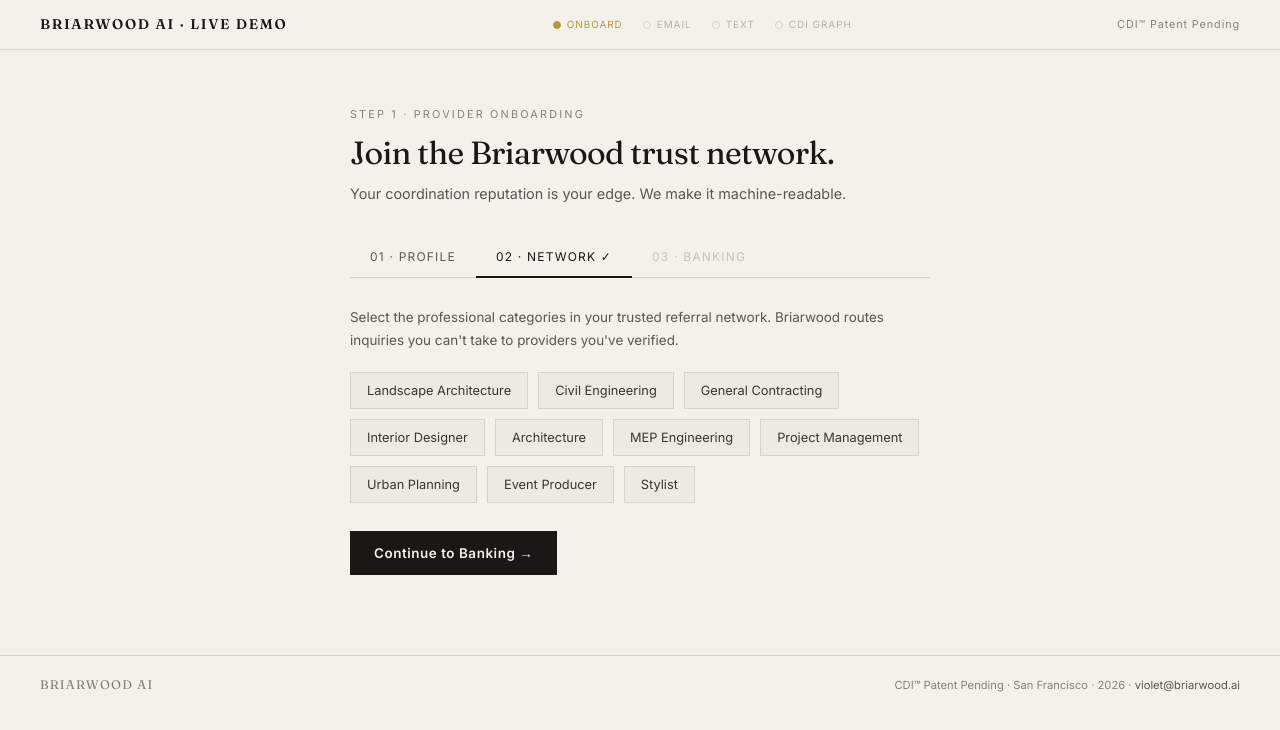
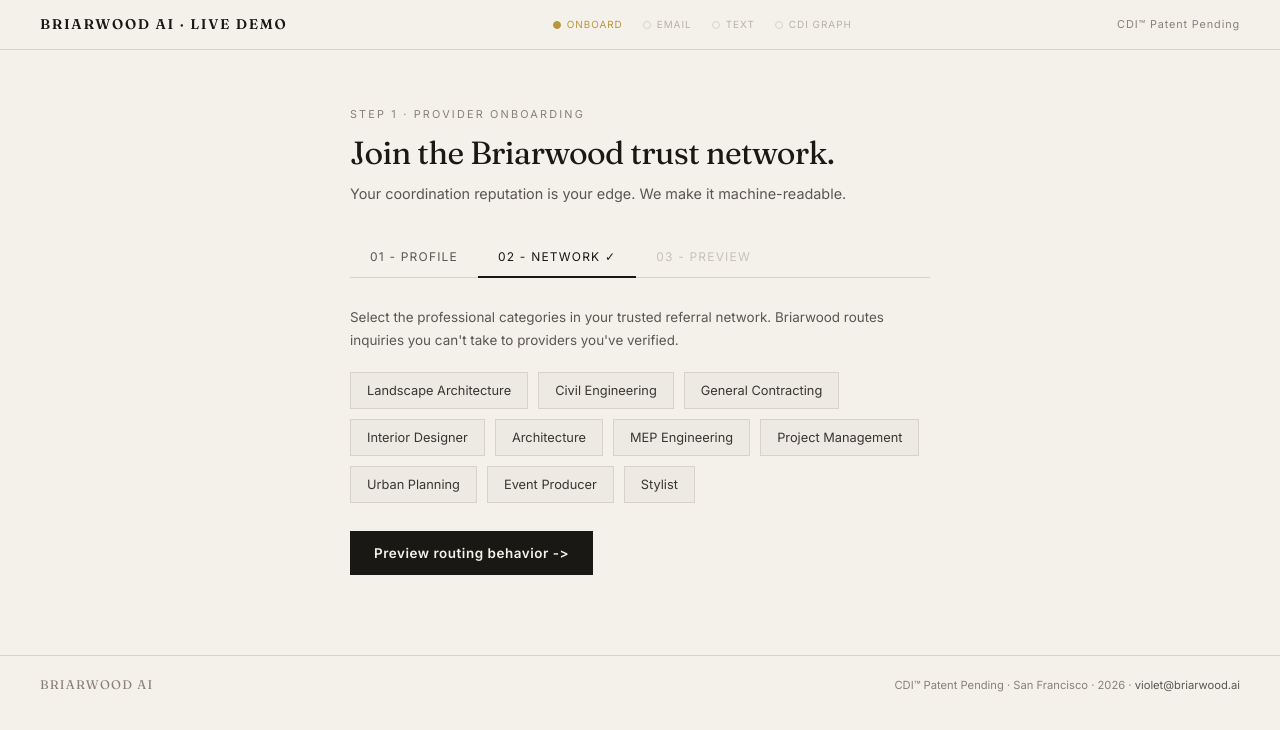
Before and after one commit to violetclaire/letain, a React (Vite) app in the folder client/: page /demo/briarwood in a window 1280 px wide. Both pictures are taken after a click on the button "Continue to Network →". Shown: the top 730 px of the page. Built offline with nearby package versions, Linux system fonts and the light colour scheme.

Commit message:
Defer banking from Briarwood demo onboarding

```diff
--- a/client/src/pages/BriarwoodDemo.tsx
+++ b/client/src/pages/BriarwoodDemo.tsx
@@ -28,8 +28,8 @@ const NETWORKS = ["Landscape Architecture", "Civil Engineering", "General Contra
 // ── STEP 0: Onboarding ───────────────────────────────────────────────────────
 
 function OnboardStep({ onNext }: { onNext: (data: { name: string; phone: string; email: string }) => void }) {
-  const [tab, setTab] = useState<"profile" | "network" | "bank">("profile");
-  const [form, setForm] = useState({ name: "", phone: "", email: "", network: [] as string[], routing: "", account: "", bank: "" });
+  const [tab, setTab] = useState<"profile" | "network" | "preview">("profile");
+  const [form, setForm] = useState({ name: "", phone: "", email: "", network: [] as string[] });
   const [profileDone, setProfileDone] = useState(false);
   const [networkDone, setNetworkDone] = useState(false);
 
@@ -45,10 +45,10 @@ function OnboardStep({ onNext }: { onNext: (data: { name: string; phone: string;
 
       {/* Tab nav */}
       <div style={{ display: "flex", borderBottom: "1px solid #d8d2c8", marginBottom: 28, gap: 0 }}>
-        {(["profile", "network", "bank"] as const).map((t, i) => {
-          const labels = ["01 · Profile", "02 · Network", "03 · Banking"];
-          const done = (t === "network" && profileDone) || (t === "bank" && networkDone);
-          const locked = (t === "network" && !profileDone) || (t === "bank" && !networkDone);
+        {(["profile", "network", "preview"] as const).map((t, i) => {
+          const labels = ["01 - Profile", "02 - Network", "03 - Preview"];
+          const done = (t === "network" && profileDone) || (t === "preview" && networkDone);
+          const locked = (t === "network" && !profileDone) || (t === "preview" && !networkDone);
           return (
             <button key={t} onClick={() => !locked && setTab(t)} style={{
               padding: "10px 20px", background: "none", border: "none",
@@ -92,27 +92,34 @@ function OnboardStep({ onNext }: { onNext: (data: { name: string; phone: string;
               }}>{n}</div>
             ))}
           </div>
-          <button style={BTNINK} onClick={() => { setNetworkDone(true); setTab("bank"); }}>Continue to Banking →</button>
+          <button style={BTNINK} onClick={() => { setNetworkDone(true); setTab("preview"); }}>Preview routing behavior -&gt;</button>
         </div>
       )}
 
-      {/* Bank tab */}
-      {tab === "bank" && (
+      {/* Preview tab */}
+      {tab === "preview" && (
         <div>
           <p style={{ fontSize: "0.84rem", color: "#5a5550", lineHeight: 1.7, marginBottom: 20 }}>
-            Briarwood routes payments directly to your bank via Square. 1.5% platform fee deducted at time of transaction.
+            Briarwood uses the network you named to review inquiry context, compare trusted route targets, and preview delivery outcomes before anything is sent.
           </p>
-          <div style={FGROW}>
-            <div style={FG}><label style={LBL}>Bank Name</label><input style={INPUT} placeholder="First Republic Bank" value={form.bank} onChange={e => setForm(f => ({ ...f, bank: e.target.value }))} /></div>
-            <div style={FG}><label style={LBL}>Routing Number</label><input style={INPUT} placeholder="••••••••••" value={form.routing} onChange={e => setForm(f => ({ ...f, routing: e.target.value }))} /></div>
+          <div style={{ display: "grid", gap: 12, marginBottom: 24 }}>
+            {[
+              ["Review demo inquiry", "See the request, constraints, and operator-only context before taking action."],
+              ["Preview routing behavior", "Compare trusted network candidates without sending a referral or preflight."],
+              ["Dry-run delivery preview", "Inspect drafted email/text outcomes before anything can reach a client."],
+            ].map(([title, copy]) => (
+              <div key={title} style={{ background: "#edeae3", border: "1px solid #d8d2c8", padding: "14px 18px" }}>
+                <div style={{ fontSize: "0.78rem", fontWeight: 600, color: "#1a1814", marginBottom: 4 }}>{title}</div>
+                <div style={{ fontSize: "0.78rem", color: "#5a5550", lineHeight: 1.55 }}>{copy}</div>
+              </div>
+            ))}
           </div>
-          <div style={{ marginBottom: 24 }}><label style={LBL}>Account Number</label><input style={{ ...INPUT, width: "100%" }} placeholder="••••••••••••" value={form.account} onChange={e => setForm(f => ({ ...f, account: e.target.value }))} /></div>
           <div style={{ background: "#edeae3", border: "1px solid #d8d2c8", padding: "14px 18px", marginBottom: 24, fontSize: "0.8rem", color: "#5a5550", display: "flex", gap: 10, alignItems: "flex-start" }}>
-            <span style={{ color: "#5c7a3e", fontSize: "0.9rem", marginTop: 1 }}>🔒</span>
-            <span>Bank data is encrypted and handled via Square Connect. Briarwood does not store account numbers. Transactions are audited and CDI-verified.</span>
+            <span style={{ color: "#5c7a3e", fontSize: "0.9rem", marginTop: 1 }}>-</span>
+            <span>Payment setup can be configured later. It is not required to evaluate trusted routing, private notes, inquiry review, or dry-run delivery previews.</span>
           </div>
           <button style={BTNINK} onClick={() => onNext({ name: form.name || "James Meridian", phone: form.phone || "+1 (628) 555-0142", email: form.email || "james@meridian-la.com" })}>
-            Activate CDI Score →
+            Open dry-run preview -&gt;
           </button>
         </div>
       )}
```
Also changed, not shown: 1 other file (tests, documents, lock files or other folders).
